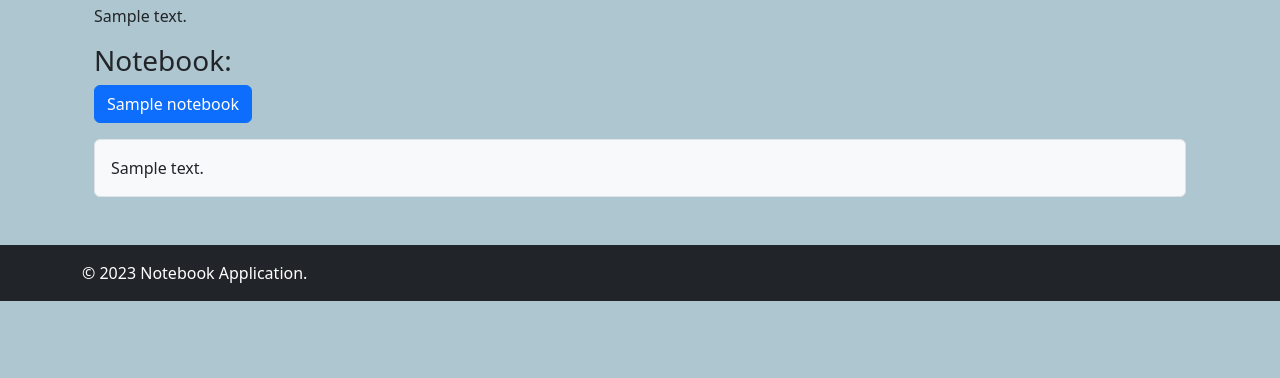
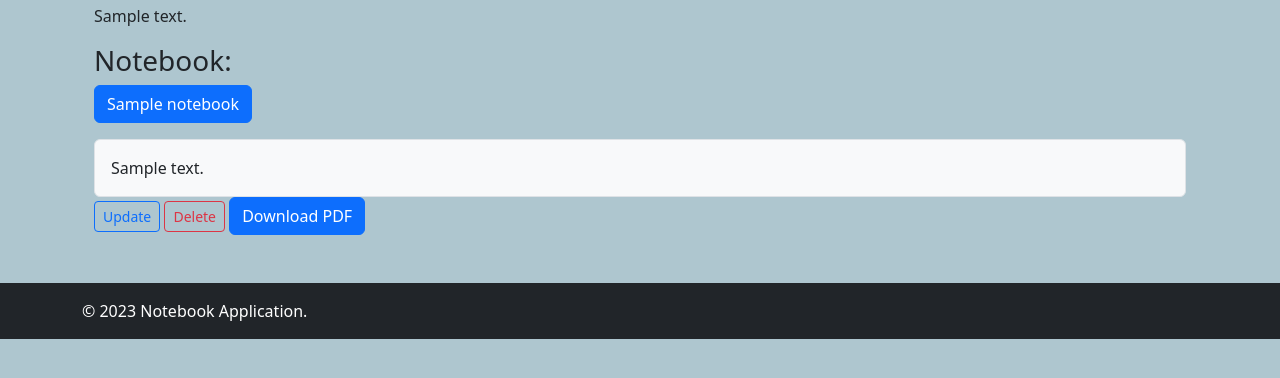
Before and after one commit to darionbadillo/Journal-Application, a Django app: page /journals/1 in a window 1280 px wide. Shown: the part 221-599 px from the top of the page. Run offline with Django 4.2, Linux system fonts and the light colour scheme; tables that the repository leaves empty hold one stand-in row (values such as "Sample post"); some libraries are stand-ins or nearby versions.

Commit message:
Users implemented fully, Notebooks working, Everything IS GREAT

```diff
--- a/journal_application/models.py
+++ b/journal_application/models.py
@@ -4,13 +4,8 @@ from tinymce.models import HTMLField
 from django.conf import settings
 
 COLOR_CHOICES = [
-    ('red', 'Red'),
     ('blue', 'Blue'),
-    ('green', 'Green'),
-    ('purple', 'Purple'),
     ('yellow', 'Yellow'),
-    ('orange', 'Orange'),
-    ('brown', 'Brown'),
     ('black', 'Black'),
     ('pink', 'Pink'),
 ]
--- a/journal_application/templates/journal_application/base_template.html
+++ b/journal_application/templates/journal_application/base_template.html
@@ -65,7 +65,7 @@
                                 My Notebooks
                             </a>
                             <ul class="dropdown-menu" aria-labelledby="notebooksDropdown">
-                                {% for notebook in user.notebooks.all %}
+                                {% for notebook in all_notebooks %}
                                     <li><a class="dropdown-item" href="{% url 'notebook-detail' pk=notebook.pk %}">{{ notebook.title }}</a></li>
                                 {% endfor %}
                                 <li><hr class="dropdown-divider"></li>
--- a/journal_application/templates/journal_application/index.html
+++ b/journal_application/templates/journal_application/index.html
@@ -13,7 +13,6 @@
 
             <a href="{% url 'update_notebook' book.id %}" class="btn btn-sm btn-outline-secondary float-right">Edit</a>
             <a href="{% url 'delete_notebook' book.id %}" class="btn btn-sm btn-outline-danger float-right">Delete</a>
-            <a href="{% url 'create_notebook' %}" class="btn btn-primary">Create New Notebook</a>
         </li>
         {%endfor%}
     {% else %}
--- a/journal_application/templates/journal_application/journal_detail.html
+++ b/journal_application/templates/journal_application/journal_detail.html
@@ -11,13 +11,19 @@
 
     <div class="mb-3">
         <h3>Notebook:</h3>
-        <p><a href="{{ journal.notebook.get_absolute_url }}" class="btn btn-primary">{{ journal.notebook.title }}</a></p>
+        <p><a href="{{ journal.notebook.get_absolute_url }}" class="btn btn-primary">{{ journal.notebook.title }}</a>
+        </p>
     </div>
 
     <!-- Displaying the content of the journal -->
     <div class="journal-content border rounded p-3" style="background-color: #f8f9fa;">
         {{ journal.content|safe }}
     </div>
+    <a class="btn btn-sm btn-outline-primary mr-2" href="{% url 'update_journal' notebook.id journal.id %}"
+        role="button">Update</a>
+    <a class="btn btn-sm btn-outline-danger" href="{% url 'delete_journal' notebook.id journal.id %}"
+        role="button">Delete</a>
+    <a href="{% url 'journal_pdf' journal.id %}" class="btn btn-primary">Download PDF</a>
 </div>
 
 {% endblock %}
--- a/journal_application/urls.py
+++ b/journal_application/urls.py
@@ -39,4 +39,7 @@ urlpatterns = [
     path('login/', LoginView.as_view(template_name='journal_application/login.html'), name='login'),
     path('signup/', views.signupView, name='signup'),
     path('logout/', LogoutView.as_view(), name='logout'),
+
+    # Print Url
+    path('journals/<int:pk>/pdf/', views.journalPDFView, name='journal_pdf'),
 ]
--- a/journal_application/views.py
+++ b/journal_application/views.py
@@ -1,3 +1,4 @@
+from io import BytesIO
 from typing import Any
 from django.shortcuts import *
 from django.http import *
@@ -7,6 +8,54 @@ from .forms import *
 from django.contrib.auth.forms import UserCreationForm
 from django.contrib.auth import *
 from django.contrib.auth.decorators import login_required
+from reportlab.lib.pagesizes import letter
+from reportlab.platypus import SimpleDocTemplate, Paragraph, Spacer
+from reportlab.lib.styles import getSampleStyleSheet, ParagraphStyle
+from django.shortcuts import get_object_or_404
+
+
+def journalPDFView(request, pk):
+    journal = get_object_or_404(Journal, pk=pk)
+
+    response = HttpResponse(content_type='application/pdf')
+    response['Content-Disposition'] = 'inline; filename="journal_{}.pdf"'.format(journal.pk)
+
+    buffer = BytesIO()
+
+    # Create a PDF with `SimpleDocTemplate`
+    doc = SimpleDocTemplate(buffer, pagesize=letter)
+
+    # Get a style sheet
+    styles = getSampleStyleSheet()
+    styles.add(ParagraphStyle(name='Wrap', wordWrap='CJK', spaceAfter=20))
+
+    # Create a list to hold the elements for the PDF
+    elements = []
+
+    # Title
+    title = Paragraph(journal.title, styles['Title'])
+    elements.append(title)
+
+    # Description
+    description = Paragraph(journal.description, styles['Heading2'])
+    elements.append(description)
+
+    # Content
+    content = Paragraph(journal.content, styles['Wrap'])
+    elements.append(content)
+
+    # Add a spacer
+    elements.append(Spacer(1, 12))
+
+    # Build the PDF
+    doc.build(elements)
+
+    # Get the value of BytesIO buffer and write it to the response.
+    pdf = buffer.getvalue()
+    buffer.close()
+    response.write(pdf)
+
+    return response
 
 # Home page view
 def index(request):
@@ -191,6 +240,13 @@ class JournalListView(generic.ListView):
     model = Journal
 class JournalDetailView(generic.DetailView):
     model = Journal
+    notebook = Journal.notebook
+
+    def get_context_data(self, **kwargs):
+        context = super().get_context_data(**kwargs)
+        journal = context['journal']
+        context['notebook'] = journal.notebook
+        return context
 
 class CanvasListView(generic.ListView):
     model = Canvas
--- a/requirements.txt
+++ b/requirements.txt
@@ -1,8 +1,8 @@
 asgiref==3.7.2
 attrs==23.1.0
 beautifulsoup4==4.12.2
+Brotli==1.1.0
 certifi==2023.11.17
-cffi==1.16.0
 Django==4.2.7
 django-bootstrap-v5==1.0.11
 django-bootstrap5==23.3
@@ -14,6 +14,7 @@ outcome==1.3.0.post0
 pycparser==2.21
 PySocks==1.7.1
 selenium==4.15.2
+six==1.16.0
 sniffio==1.3.0
 sortedcontainers==2.4.0
 soupsieve==2.5
@@ -23,4 +24,6 @@ trio-websocket==0.11.1
 typing_extensions==4.8.0
 tzdata==2023.3
 urllib3==2.1.0
+webencodings==0.5.1
 wsproto==1.2.0
+zopfli==0.2.3
```
